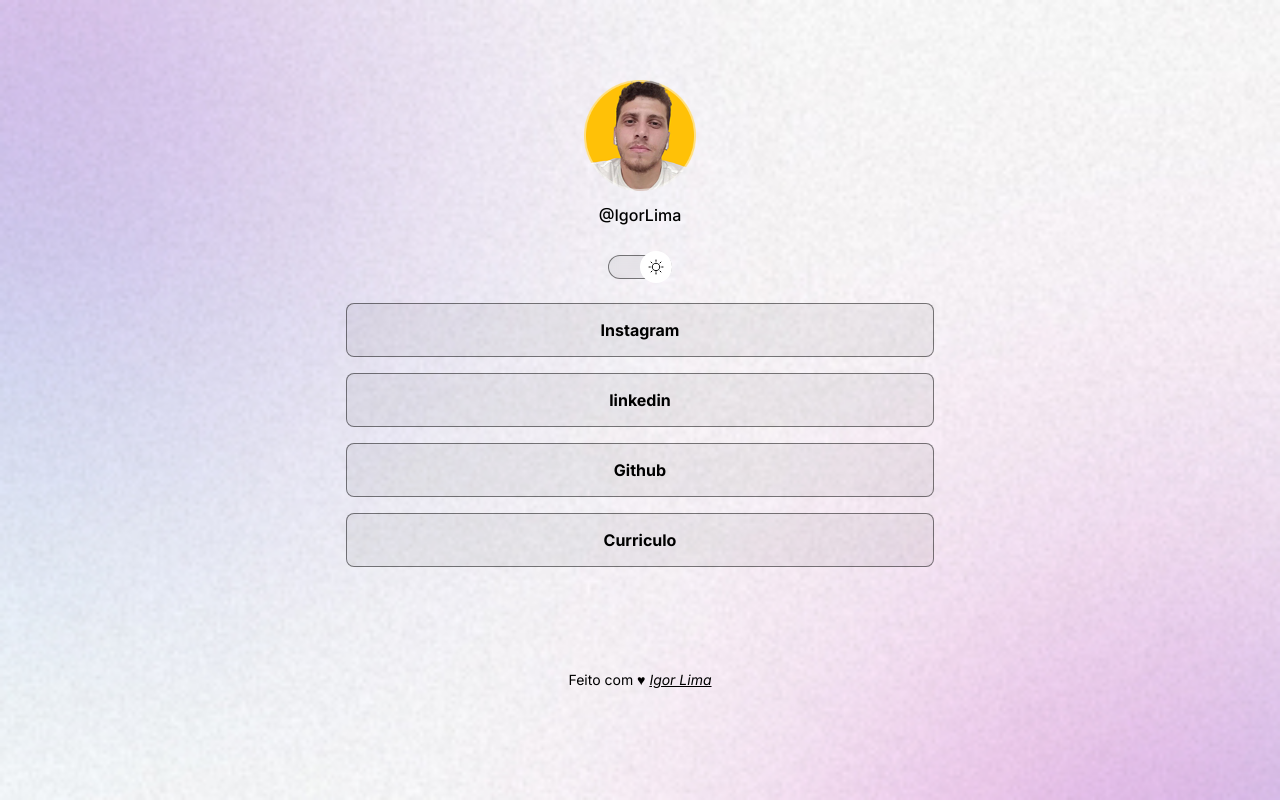
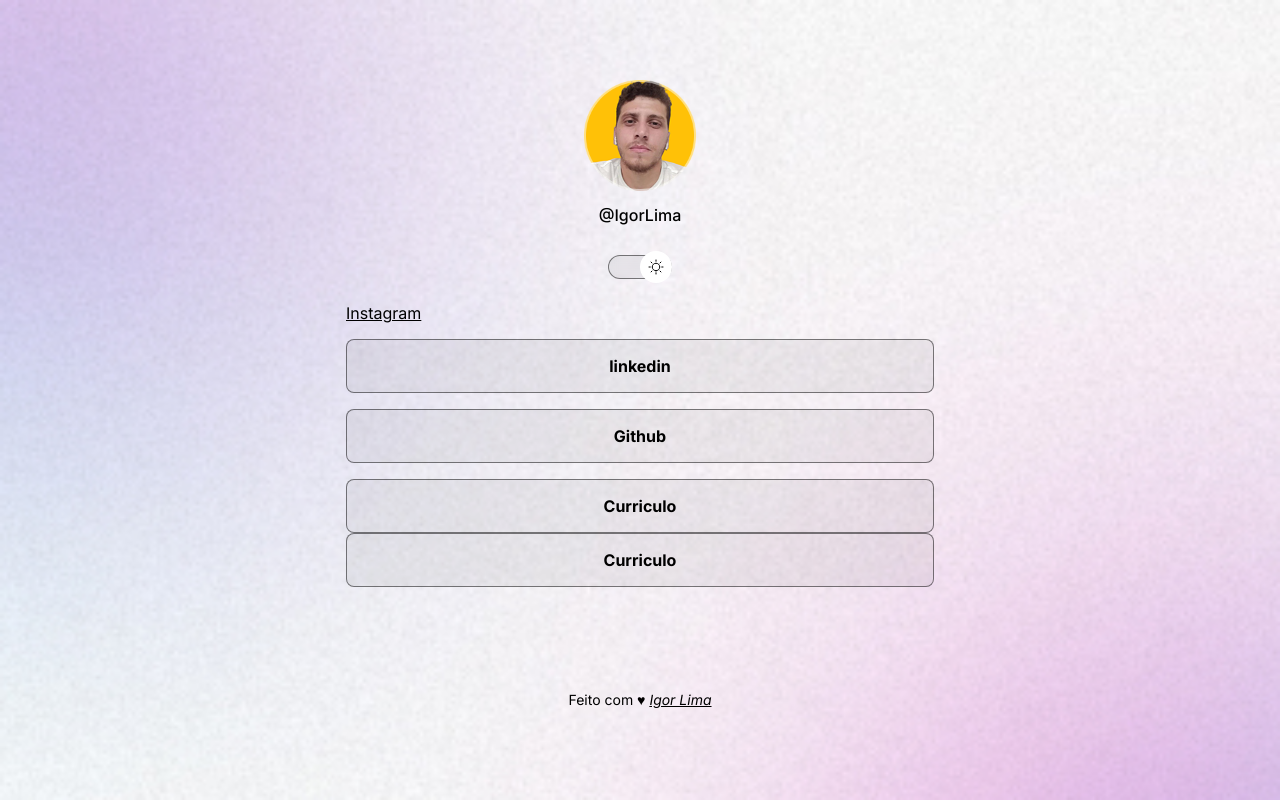
Before and after one commit to 1santoslima/projeto-, a plain HTML site: page index.html in a window 1280 px wide. Drawn offline with Linux system fonts and the light colour scheme.

Commit message:
commit inicial index.html

```diff
--- a/index.html
+++ b/index.html
@@ -25,9 +25,9 @@
         </div>
 
         <ul>
-            <li>
+            <l>
                 <a href="#">Instagram</a>
-            </li>
+            </l>
             <li>
                 <a href="#">linkedin</a>
             </li>
@@ -35,6 +35,7 @@
                 <a href="#">Github</a>
             </li>
             <li>
+                 <a href="" target="_blank">Curriculo</a>
                 <a href="" target="_blank">Curriculo</a>
             </li>
         </ul>
```
